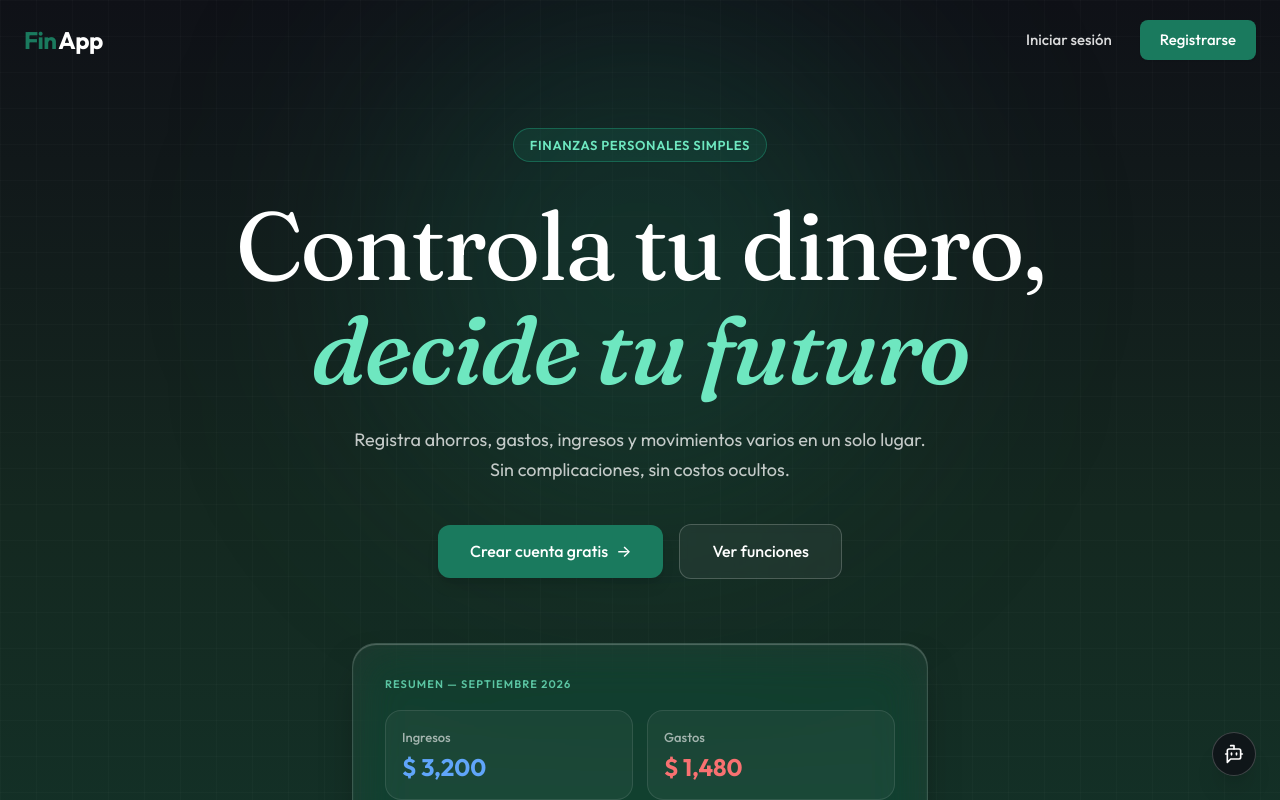
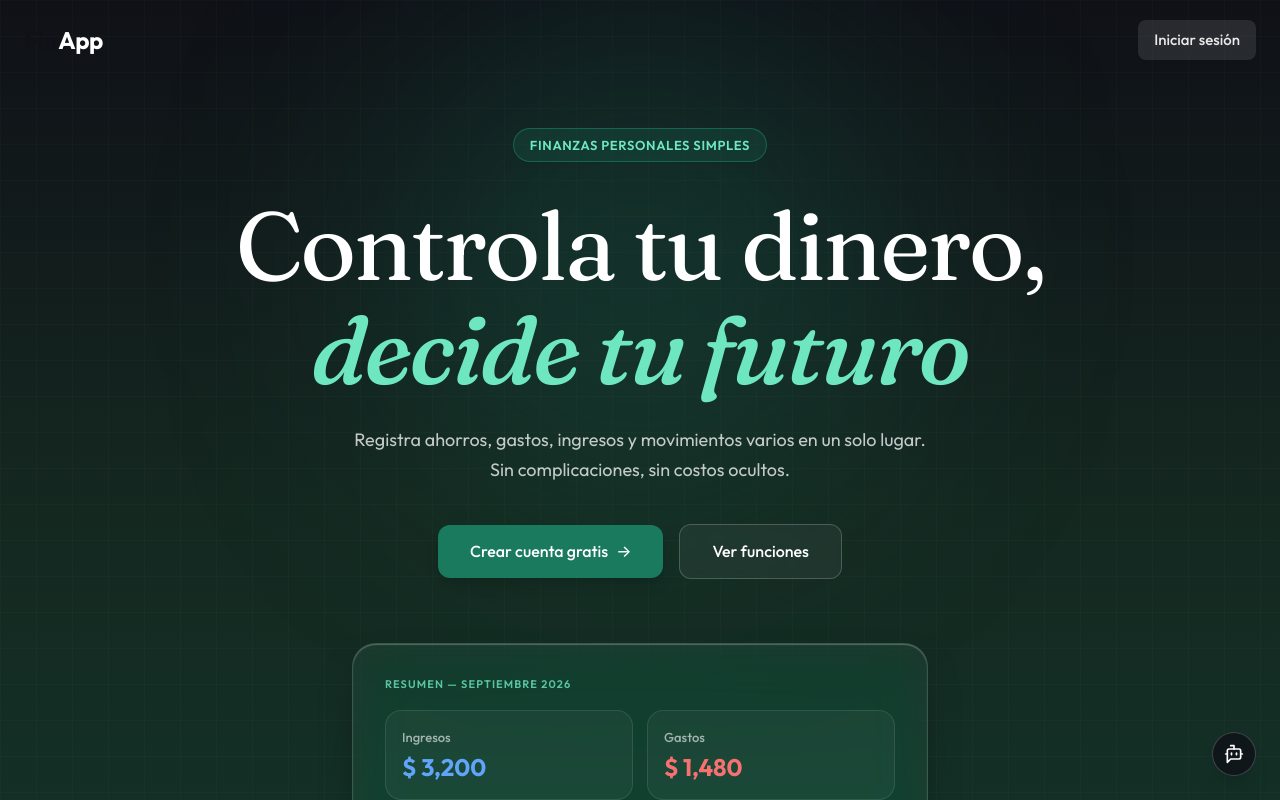
Before and after one commit to luisda-291105/finApp-web, a React (Vite) app: page / in a window 1280 px wide. Shown: the top 800 px of the page. Built offline with nearby package versions, Linux system fonts and the light colour scheme; no server answers.

Commit message:
fix: simplifica header landing - logo 'F' en móvil, solo 'Iniciar sesión'
- Logo: 'F' en móvil (sm:hidden), 'FinApp' en desktop (hidden sm:inline)
- Removido botón 'Registrarse' del header, solo 'Iniciar sesión'
- Tests actualizados: verifican ausencia de 'Registrarse' en header

```diff
--- a/src/components/layout/Header.jsx
+++ b/src/components/layout/Header.jsx
@@ -40,11 +40,12 @@ export default function Header({ alAbrirAuth, modo = "landing" }) {
       <div className="max-w-7xl mx-auto px-6 flex items-center justify-between">
         {/* Logotipo FinApp */}
         <Link to="/" className="flex items-center gap-0.5 text-2xl font-bold tracking-tight">
-          <span className="text-[#1a7a5e]">Fin</span>
+          <span className="text-[#1a7a5e] sm:hidden">F</span>
+          <span className="hidden sm:inline">Fin</span>
           <span
             className={`transition-colors duration-400 ${
               desplazado ? "text-[#0f1117]" : "text-white"
-            }`}
+            } sm:inline`}
           >
             App
           </span>
@@ -56,20 +57,13 @@ export default function Header({ alAbrirAuth, modo = "landing" }) {
             <button
               type="button"
               onClick={() => alAbrirAuth?.("login")}
-              className={`text-sm font-medium px-3 py-1.5 transition-colors duration-400 cursor-pointer ${
+              className={`text-sm font-medium px-4 py-2 rounded-lg transition-colors duration-400 cursor-pointer ${
                 desplazado
-                  ? "text-[#0f1117] hover:text-[#1a7a5e]"
-                  : "text-white/85 hover:text-white"
+                  ? "text-[#0f1117] hover:text-[#1a7a5e] bg-white/80 hover:bg-white"
+                  : "text-white/90 hover:text-white bg-white/10 hover:bg-white/20"
               }`}
             >
               Iniciar sesión
-            </button>
-            <button
-              type="button"
-              onClick={() => alAbrirAuth?.("registro")}
-              className="bg-[#1a7a5e] hover:bg-[#15634c] text-white text-sm font-medium px-5 py-2 rounded-lg transition-all duration-200 cursor-pointer shadow-xs hover:shadow-md"
-            >
-              Registrarse
             </button>
           </div>
         )}
```
Also changed, not shown: 1 other file (tests, documents, lock files or other folders).
